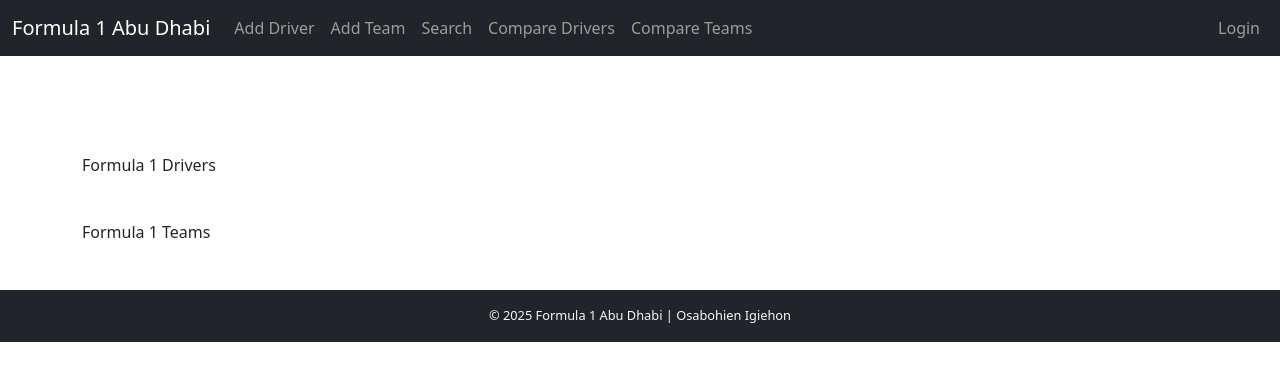
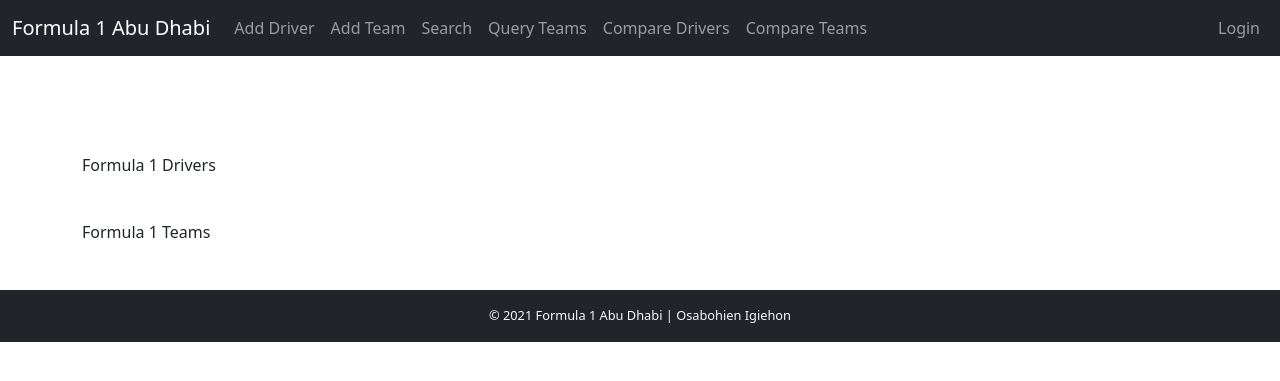
Before and after one commit to itixethi/my-portfolio, a FastAPI app: template templates/index.html in a window 1280 px wide. Shown: the top 381 px of the page. Run offline with FastAPI, Linux system fonts and the light colour scheme; the template is opened without the code that fills it, so the values that code supplies are empty; style sheets or scripts are compiled from the project's sources; parts of the project's set-up code (start-up, migrations or seed data) failed here and were passed over; some libraries are stand-ins or nearby versions.

Commit message:
updates to footer as a note to you friend, additions of query to menu bar, still a complicated understanding but should get there
Signed-off-by: Osabohien Igiehon <Osabohien.igiehon@student.griffith.ie>

```diff
--- a/templates/abstracts/footer.html
+++ b/templates/abstracts/footer.html
@@ -1,7 +1,7 @@
 <!-- footer.html -->
 <footer class="bg-dark text-light text-center py-3 mt-5">
     <div class="container">
-      <small>&copy; 2025 Formula 1 Abu Dhabi | Osabohien Igiehon</small>
+      <small>&copy; 2021 Formula 1 Abu Dhabi | Osabohien Igiehon</small>
     </div>
   </footer>
   </body>
--- a/templates/abstracts/menu.html
+++ b/templates/abstracts/menu.html
@@ -16,6 +16,9 @@
             <a class="nav-link" href="/search">Search</a>
           </li>
           <li class="nav-item">
+          <li class="nav-item">
+            <a class="nav-link" href="/query-teams">Query Teams</a>
+          </li>
             <a class="nav-link" href="/compare-drivers">Compare Drivers</a>
           </li>
           <li class="nav-item">
```
